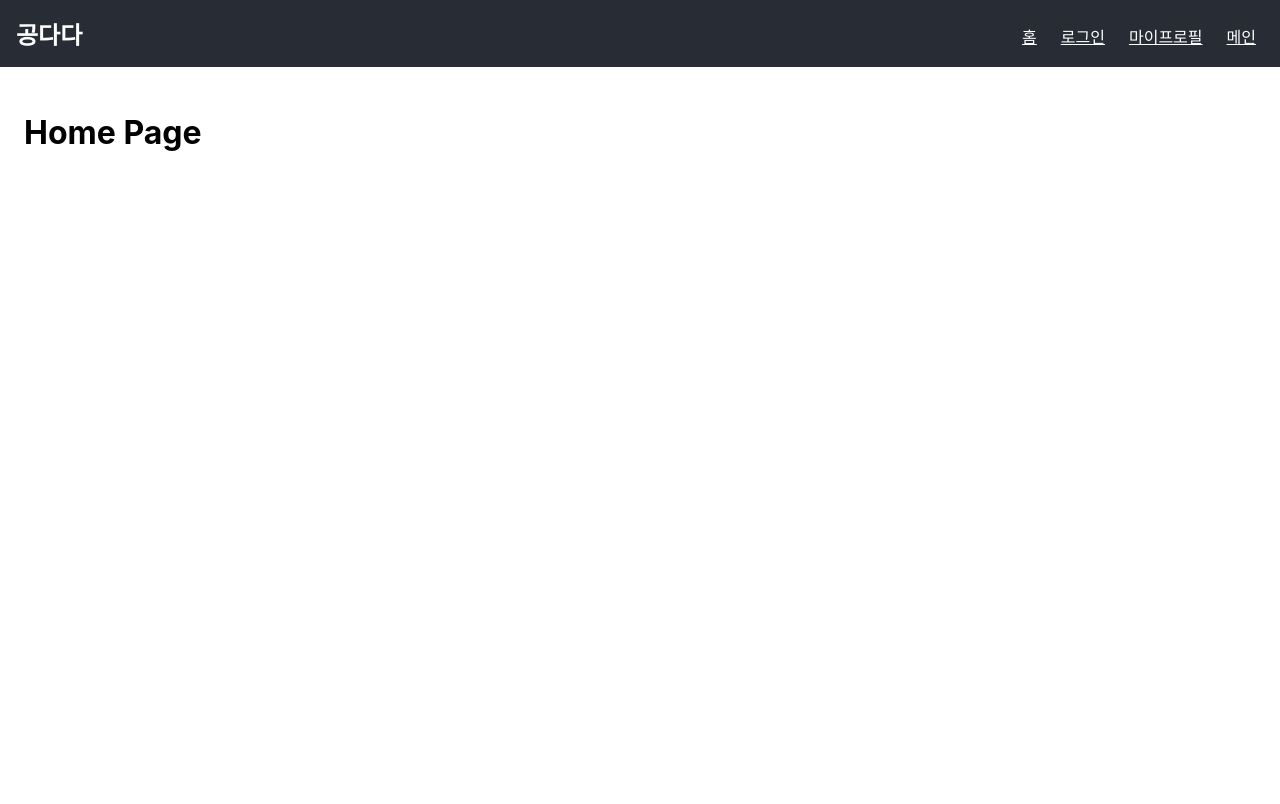
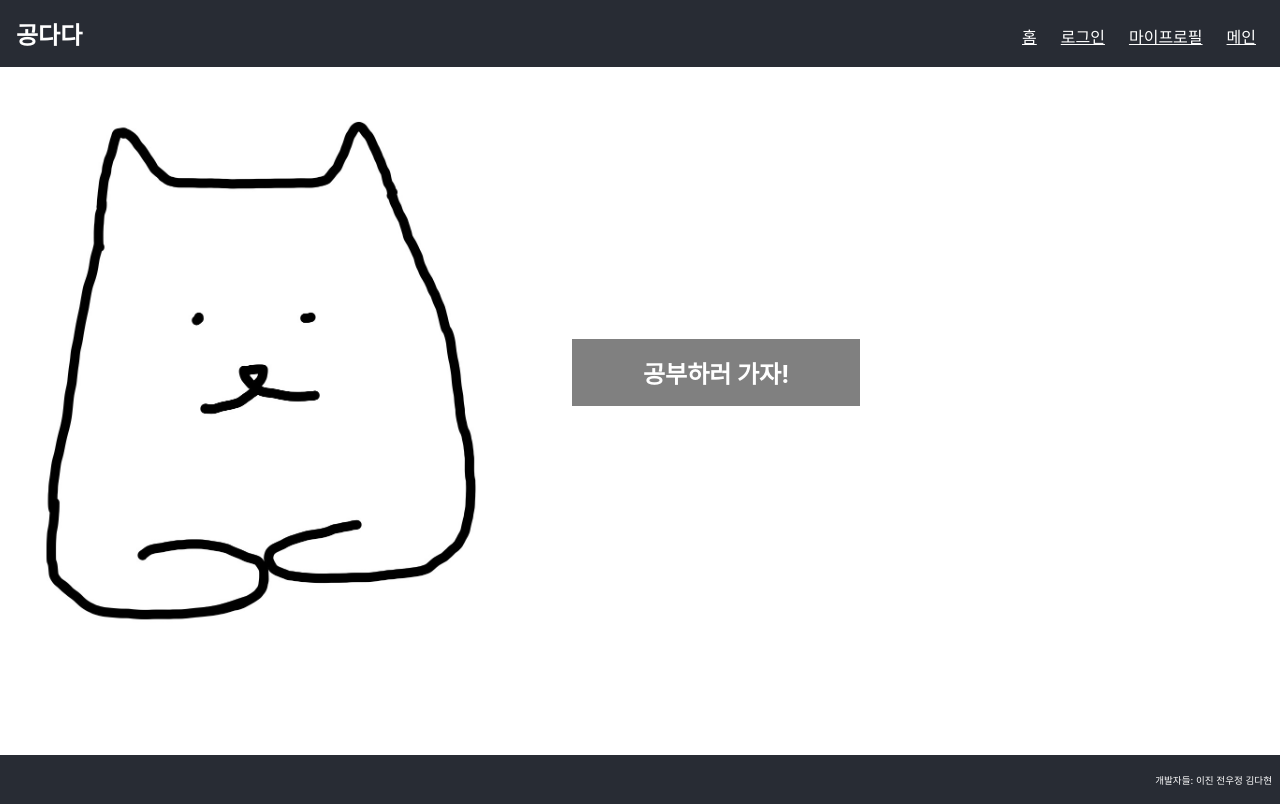
Before and after one commit to WoooDada/FrontEnd, a React (Create React App) app: page / in a window 1280 px wide. Built offline with nearby package versions, Linux system fonts and the light colour scheme.

Commit message:
Home: 렌더링 페이지 간단

```diff
--- a/src/App.css
+++ b/src/App.css
@@ -33,4 +33,14 @@
 .App-body {
     flex: 8;
     padding: 3vmin;
+    min-height: 80vmin;
 }
+
+.App-footer {
+    flex: 1;
+    background-color: #282c34;
+    color: white;
+    font-size: 1.2vmin;
+    padding: 1vmin;
+    text-align: end;
+}
--- a/src/App.js
+++ b/src/App.js
@@ -1,9 +1,10 @@
 import { Switch, Route, Link } from "react-router-dom";
 
 // Page 로딩
-import { Main, Auth, MyProfile, NotFound, Home, Signup } from "./pages";
+import { Main, MyProfile, NotFound, Home, Signup } from "./pages";
 // import Header from "./components/Header";
 import "./App.css";
+import Login from "./pages/Login";
 
 const Header = () => {
     return (
@@ -27,6 +28,14 @@ const Header = () => {
     );
 };
 
+const Footer = () => {
+    return (
+        <div className="App-footer">
+            <p>개발자들: 이진 전우정 김다현</p>
+        </div>
+    );
+};
+
 function App() {
     return (
         <div className="App">
@@ -34,13 +43,14 @@ function App() {
             <div className="App-body">
                 <Switch>
                     <Route path="/" component={Home} exact />
-                    <Route path="/login" component={Auth} />
+                    <Route path="/login" component={Login} />
                     <Route path="/signup" component={Signup} />
                     <Route path="/myprofile" component={MyProfile} />
                     <Route path="/main" component={Main} />
                     <Route component={NotFound} />
                 </Switch>
             </div>
+            <Footer></Footer>
         </div>
     );
 }
--- a/src/components/LoginForm.js
+++ b/src/components/LoginForm.js
@@ -1,27 +1,29 @@
-import React, { useState } from 'react';
-import Logo from './Logo.jpg';
-import '../css/Login.css';
+import React, { useState } from "react";
+import Logo from "../constants/imgs/Logo.jpg";
+import "../css/Login.css";
 
+function LoginForm({ Login }) {
+    const [details, setDetails] = useState({ email: "", password: "" });
 
-function LoginForm({Login}) {
-    const [details, setDetails] = useState({email: "", password: ""});
-
-    const submitHandler = e => {
+    const submitHandler = (e) => {
         e.preventDefault();
 
         Login(details);
-    }
+    };
 
     return (
         <form onSubmit={submitHandler}>
-            <img src={Logo} width='100'/>
+            <img src={Logo} width="100" alt="logo" />
             <h1>Study With Us!!!</h1>
             <div className="form-group">
                 <h5>ID</h5>
                 <input
                     name="email"
                     placeholder="Input your e-mail"
-                    onChange={e => setDetails({...details, email: e.target.value})} value={details.email}
+                    onChange={(e) =>
+                        setDetails({ ...details, email: e.target.value })
+                    }
+                    value={details.email}
                 />
             </div>
             <div className="form-group">
@@ -30,15 +32,17 @@ function LoginForm({Login}) {
                     type="password"
                     name="password"
                     placeholder="Input your password"
-                    onChange={e => setDetails({...details, password: e.target.value})} value={details.password}
+                    onChange={(e) =>
+                        setDetails({ ...details, password: e.target.value })
+                    }
+                    value={details.password}
                 />
             </div>
             <br></br>
-            <button type="submit">Login</button><br />
-
+            <button type="submit">Login</button>
+            <br />
         </form>
-
-    )
+    );
 }
 
 export default LoginForm;
--- a/src/components/SignupForm.js
+++ b/src/components/SignupForm.js
@@ -1,17 +1,14 @@
-import React from 'react';
-import Logo from './Logo.jpg';
+import React from "react";
+import Logo from "../constants/imgs/Logo.jpg";
 
 function SignupForm() {
     return (
         <form>
-            <img src={Logo} width='100'/>
+            <img src={Logo} width="100" alt="logo" />
             <h1>Study With Us!!!</h1>
             <div className="form-group">
                 <h5>ID</h5>
-                <input
-                    name="email"
-                    placeholder="Input your e-mail"
-                />
+                <input name="email" placeholder="Input your e-mail" />
             </div>
             <div className="form-group">
                 <h5>Password</h5>
@@ -23,16 +20,12 @@ function SignupForm() {
             </div>
             <div className="form-group">
                 <h5>Nickname</h5>
-                <input
-                    name="nickname"
-                    placeholder="Input your nickname"
-                />
+                <input name="nickname" placeholder="Input your nickname" />
             </div>
 
             <button type="submit">Sign Up</button>
         </form>
-
-    )
+    );
 }
 
 export default SignupForm;
--- /dev/null
+++ b/src/css/Home.css
@@ -0,0 +1,25 @@
+.Home {
+    justify-content: space-between;
+    align-items: center;
+    display: flex;
+}
+
+.Home-route {
+    margin-left: 10px;
+    width: 30vmin;
+    background-color: grey;
+    border-width: 0;
+    margin: 0 auto 0 10vmin;
+    padding: 2vmin 3vmin;
+    text-decoration: none;
+    text-align: center;
+
+    color: white;
+    font-size: 3vmin;
+    font-weight: 700;
+    transition: background-color 1s;
+}
+
+.Home-route:hover {
+    background-color: rgb(128, 128, 128, 0.5);
+}
--- a/src/pages/Home.js
+++ b/src/pages/Home.js
@@ -1,9 +1,17 @@
 import React from "react";
+import { Link } from "react-router-dom";
+
+import Logo from "../constants/imgs/Logo.jpg";
+
+import "../css/Home.css";
 
 const Home = () => {
     return (
-        <div>
-            <h1>Home Page</h1>
+        <div className="Home">
+            <img src={Logo} width="38%" alt="Logo" />
+            <Link to="/main" className="Home-route">
+                공부하러 가자!
+            </Link>
         </div>
     );
 };
--- a/src/pages/Auth.js
+++ b/src/pages/Login.js
@@ -3,7 +3,7 @@ import { Link } from "react-router-dom";
 import LoginForm from "../components/LoginForm";
 import "../css/Login.css";
 
-const Auth = () => {
+const Login = () => {
     const adminUser = {
         // user example
         email: "woojung@love.com",
@@ -45,4 +45,4 @@ const Auth = () => {
     );
 };
 
-export default Auth;
+export default Login;
--- a/src/pages/index.js
+++ b/src/pages/index.js
@@ -1,5 +1,5 @@
 export { default as Home } from "./Home";
-export { default as Auth } from "./Auth";
+export { default as Auth } from "./Login";
 export { default as Main } from "./Main";
 export { default as MyProfile } from "./MyProfile";
 export { default as NotFound } from "./NotFound";
```
Also changed, not shown: src/constants/imgs/Logo.jpg (renamed from src/components/Logo.jpg), src/css/Login.css (line endings or trailing spaces).
